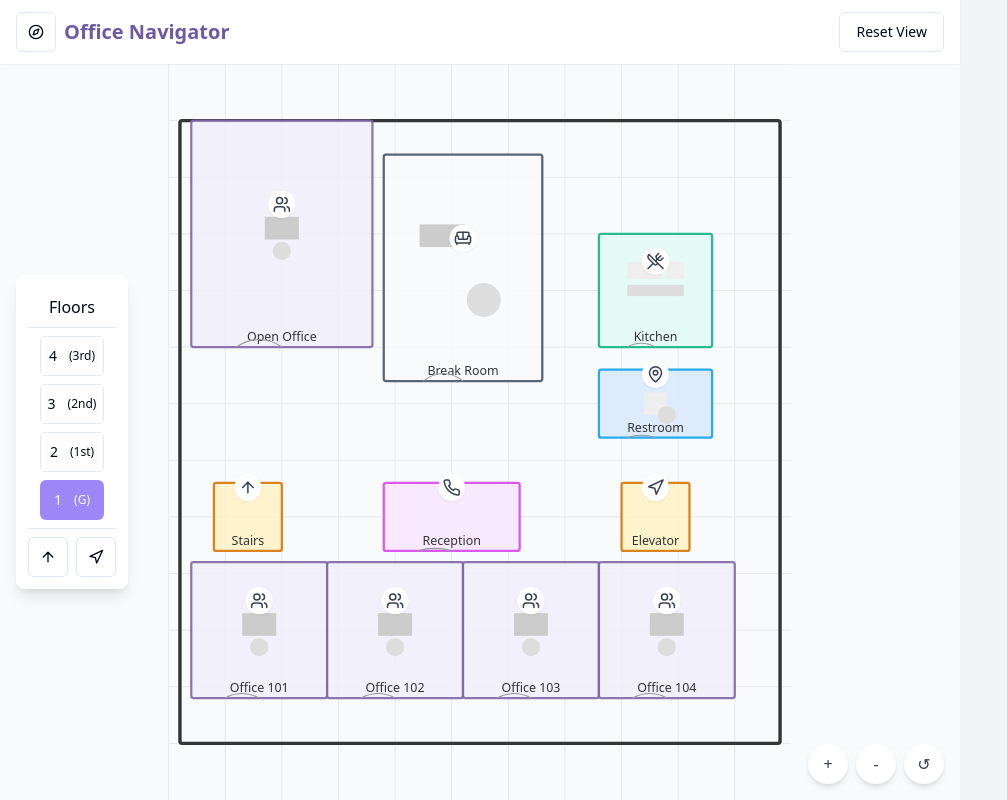
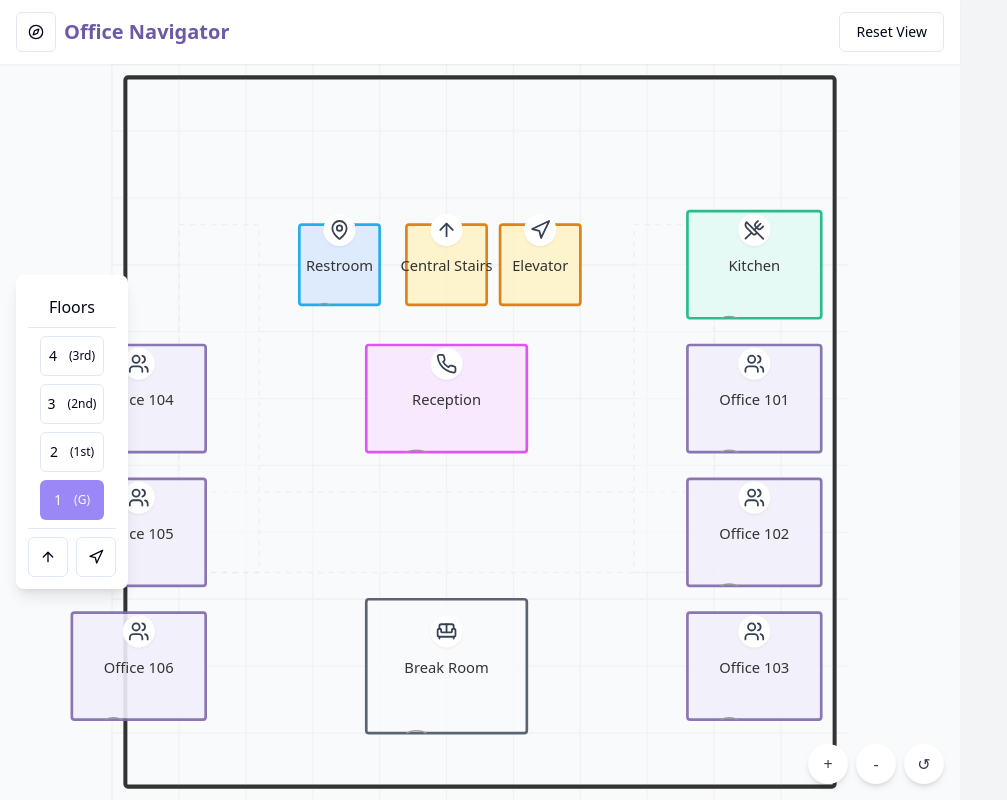
Before and after one commit to betelhmm/office-flow-navigator, a React (Vite) app: page / in a window 1280 px wide. Both pictures are taken after a click on the button 36 px from the left and 32 px from the top of the page. Shown: the top 800 px of the page, without its empty margins (0-1007 px from the left). Built offline with nearby package versions, Linux system fonts and the light colour scheme.

Commit message:
Refactor: Update map and pathfinding
Update the map to use corridors and improve the visual representation of the office layout.

```diff
--- a/src/components/TwoDMap.tsx
+++ b/src/components/TwoDMap.tsx
@@ -1,4 +1,3 @@
-
 import React, { useRef, useEffect, useState } from 'react';
 import { Room, iconByType } from '../data/buildingData';
 
@@ -22,7 +21,7 @@ const TwoDMap: React.FC<TwoDMapProps> = ({
   const [dragStart, setDragStart] = useState({ x: 0, y: 0 });
 
   const mapWidth = 550;
-  const mapHeight = 650;
+  const mapHeight = 550; // Adjusted for more square view
 
   // Handle zoom
   const handleZoom = (e: React.WheelEvent) => {
@@ -102,123 +101,9 @@ const TwoDMap: React.FC<TwoDMapProps> = ({
     );
   };
 
-  // Function to render furniture icons based on room type
-  const renderRoomFurniture = (room: Room) => {
-    switch (room.type) {
-      case 'office':
-        return (
-          <g transform={`translate(${room.width/2 - 20}, ${room.height/2 - 20})`}>
-            <rect x="5" y="5" width="30" height="20" fill="#ccc" />
-            <circle cx="20" cy="35" r="8" fill="#ddd" />
-          </g>
-        );
-      case 'meeting':
-        return (
-          <g transform={`translate(${room.width/2 - 30}, ${room.height/2 - 20})`}>
-            <rect x="5" y="10" width="50" height="30" fill="#ccc" />
-          </g>
-        );
-      case 'kitchen':
-        return (
-          <g transform={`translate(${room.width/2 - 30}, ${room.height/2 - 30})`}>
-            <rect x="5" y="5" width="30" height="15" fill="#eee" />
-            <rect x="40" y="5" width="15" height="15" fill="#eee" />
-            <rect x="5" y="25" width="50" height="10" fill="#ddd" />
-          </g>
-        );
-      case 'restroom':
-        return (
-          <g transform={`translate(${room.width/2 - 15}, ${room.height/2 - 15})`}>
-            <rect x="5" y="5" width="20" height="20" fill="#eee" />
-            <circle cx="25" cy="25" r="8" fill="#ddd" />
-          </g>
-        );
-      case 'break':
-        return (
-          <>
-            <g transform={`translate(${room.width/3 - 20}, ${room.height/3 - 10})`}>
-              <rect x="5" y="5" width="40" height="20" fill="#ccc" />
-            </g>
-            <g transform={`translate(${room.width/3*2 - 20}, ${room.height/3*2 - 20})`}>
-              <circle cx="15" cy="15" r="15" fill="#ddd" />
-            </g>
-          </>
-        );
-      default:
-        return null;
-    }
-  };
-
-  return (
-    <div
-      className="w-full h-full overflow-hidden bg-gray-50 relative"
-      onWheel={handleZoom}
-      onMouseDown={handleMouseDown}
-      onMouseMove={handleMouseMove}
-      onMouseUp={handleMouseUp}
-      onMouseLeave={handleMouseUp}
-      onTouchStart={handleTouchStart}
-      onTouchMove={handleTouchMove}
-      onTouchEnd={handleTouchEnd}
-    >
-      <svg
-        ref={svgRef}
-        width="100%"
-        height="100%"
-        viewBox={`0 0 ${mapWidth} ${mapHeight}`}
-        style={{
-          transform: `translate(${translate.x}px, ${translate.y}px) scale(${scale})`,
-          transformOrigin: 'center',
-          transition: isDragging ? 'none' : 'transform 0.1s ease-out'
-        }}
-      >
-        {/* Wall outlines */}
-        <rect
-          x="10"
-          y="50"
-          width={mapWidth - 20}
-          height={mapHeight - 100}
-          fill="none"
-          stroke="#333"
-          strokeWidth="3"
-          rx="2"
-          ry="2"
-        />
-
-        {/* Grid */}
-        <g opacity="0.1">
-          {Array.from({ length: 13 }).map((_, i) => (
-            <line
-              key={`h-${i}`}
-              x1="0"
-              y1={i * 50}
-              x2={mapWidth}
-              y2={i * 50}
-              stroke="#666"
-              strokeWidth="1"
-            />
-          ))}
-          {Array.from({ length: 11 }).map((_, i) => (
-            <line
-              key={`v-${i}`}
-              x1={i * 50}
-              y1="0"
-              x2={i * 50}
-              y2={mapHeight}
-              stroke="#666"
-              strokeWidth="1"
-            />
-          ))}
-        </g>
-
-        {/* Path */}
-        {renderPath()}
-
-        {/* Rooms */}
-        {rooms.map(room => {
-          const isSelected = selectedRoom?.id === room.id;
-          const isInPath = pathRooms?.some(pathRoom => pathRoom.id === room.id);
-
+  // Function to render room based on its type
+  const renderRoom = (room: Room) => {
+    // Define colors based on room type
     let fillColor = "#f7f7f7";
     let strokeColor = "#999999";
 
@@ -255,10 +140,17 @@ const TwoDMap: React.FC<TwoDMapProps> = ({
         fillColor = "#F9FAFB";
         strokeColor = "#4B5563";
         break;
+      case 'corridor':
+        fillColor = "#F9FAFB";
+        strokeColor = "#e2e8f0";
+        break;
     }
 
+    // Check if room is selected or in path
+    const isSelected = selectedRoom?.id === room.id;
+    const isInPath = pathRooms?.some(pathRoom => pathRoom.id === room.id);
+
     if (isSelected) {
-            strokeColor = "#9b87f5";
       strokeColor = "#9b87f5";
     }
 
@@ -266,6 +158,26 @@ const TwoDMap: React.FC<TwoDMapProps> = ({
       strokeColor = "#F97316";
     }
 
+    // Skip rendering corridors if they're not in the path and not selected
+    if (room.type === 'corridor' && !isSelected && !isInPath) {
+      return (
+        <rect
+          x={room.position.x - room.width / 2}
+          y={room.position.y - room.height / 2}
+          width={room.width}
+          height={room.height}
+          fill={fillColor}
+          stroke={strokeColor}
+          strokeWidth={1}
+          strokeDasharray="4,4"
+          opacity={0.5}
+          onClick={() => onRoomClick && onRoomClick(room.id)}
+          style={{ cursor: 'pointer' }}
+        />
+      );
+    }
+
+    // For regular rooms
     const RoomIcon = iconByType[room.type];
 
     return (
@@ -289,19 +201,11 @@ const TwoDMap: React.FC<TwoDMapProps> = ({
           opacity={isSelected ? 1 : 0.9}
         />
 
-              {/* Room furniture */}
-              <g
-                transform={`translate(${room.position.x - room.width / 2}, ${room.position.y - room.height / 2})`}
-              >
-                {renderRoomFurniture(room)}
-              </g>
-
-              {/* Room label */}
-              <g transform={`translate(${room.position.x}, ${room.position.y})`}>
-                {RoomIcon && (
+        {/* Room Icon */}
+        {room.type !== 'corridor' && RoomIcon && (
           <foreignObject
-                    x={-12}
-                    y={-38}
+            x={room.position.x - 12}
+            y={room.position.y - 38}
             width={24}
             height={24}
             style={{ overflow: 'visible' }}
@@ -312,24 +216,28 @@ const TwoDMap: React.FC<TwoDMapProps> = ({
           </foreignObject>
         )}
 
+        {/* Room label - only for non-corridors or selected/path corridors */}
+        {(room.type !== 'corridor' || isSelected || isInPath) && (
           <text
-                  x="0"
-                  y={room.height / 2 - 5}
+            x={room.position.x}
+            y={room.position.y + 5}
             textAnchor="middle"
             fill="#333"
-                  fontSize="11"
+            fontSize={room.type === 'corridor' ? "9" : "11"}
             fontWeight={isSelected ? "bold" : "normal"}
           >
             {room.name}
           </text>
-              </g>
+        )}
 
         {/* Door indicators for rooms */}
-              {room.type !== 'stairs' && room.type !== 'elevator' && (
+        {room.type !== 'stairs' &&
+         room.type !== 'elevator' &&
+         room.type !== 'corridor' && (
           <path
-                  d={`M ${room.position.x - room.width/2 + room.width/4} ${room.position.y + room.height/2}
-                      A ${room.width/4} ${room.height/4} 0 0 1
-                      ${room.position.x - room.width/2 + room.width/4 + room.width/4} ${room.position.y + room.height/2}`}
+            d={`M ${room.position.x - room.width/4} ${room.position.y + room.height/2}
+                A ${room.width/8} ${room.height/8} 0 0 1
+                ${room.position.x - room.width/4 + room.width/8} ${room.position.y + room.height/2}`}
             fill="none"
             stroke="#999"
             strokeWidth="1"
@@ -337,7 +245,90 @@ const TwoDMap: React.FC<TwoDMapProps> = ({
         )}
       </g>
     );
-        })}
+  };
+
+  return (
+    <div
+      className="w-full h-full overflow-hidden bg-gray-50 relative"
+      onWheel={handleZoom}
+      onMouseDown={handleMouseDown}
+      onMouseMove={handleMouseMove}
+      onMouseUp={handleMouseUp}
+      onMouseLeave={handleMouseUp}
+      onTouchStart={handleTouchStart}
+      onTouchMove={handleTouchMove}
+      onTouchEnd={handleTouchEnd}
+    >
+      <svg
+        ref={svgRef}
+        width="100%"
+        height="100%"
+        viewBox={`0 0 ${mapWidth} ${mapHeight}`}
+        style={{
+          transform: `translate(${translate.x}px, ${translate.y}px) scale(${scale})`,
+          transformOrigin: 'center',
+          transition: isDragging ? 'none' : 'transform 0.1s ease-out'
+        }}
+      >
+        {/* Building outline */}
+        <rect
+          x="10"
+          y="10"
+          width={mapWidth - 20}
+          height={mapHeight - 20}
+          fill="none"
+          stroke="#333"
+          strokeWidth="3"
+          rx="2"
+          ry="2"
+        />
+
+        {/* Subtle grid for reference */}
+        <g opacity="0.05">
+          {Array.from({ length: 11 }).map((_, i) => (
+            <line
+              key={`h-${i}`}
+              x1="0"
+              y1={i * 50}
+              x2={mapWidth}
+              y2={i * 50}
+              stroke="#666"
+              strokeWidth="1"
+            />
+          ))}
+          {Array.from({ length: 11 }).map((_, i) => (
+            <line
+              key={`v-${i}`}
+              x1={i * 50}
+              y1="0"
+              x2={i * 50}
+              y2={mapHeight}
+              stroke="#666"
+              strokeWidth="1"
+            />
+          ))}
+        </g>
+
+        {/* Draw corridors first (lowest layer) */}
+        {rooms
+          .filter(room => room.type === 'corridor')
+          .map(room => (
+            <React.Fragment key={room.id}>
+              {renderRoom(room)}
+            </React.Fragment>
+          ))}
+
+        {/* Draw path */}
+        {renderPath()}
+
+        {/* Draw other rooms (higher layer) */}
+        {rooms
+          .filter(room => room.type !== 'corridor')
+          .map(room => (
+            <React.Fragment key={room.id}>
+              {renderRoom(room)}
+            </React.Fragment>
+          ))}
       </svg>
 
       {/* Controls */}
--- a/src/data/buildingData.ts
+++ b/src/data/buildingData.ts
@@ -1,4 +1,3 @@
-
 import {
   MapPin, ArrowUp, Navigation, Coffee,
   Users, Phone, Presentation, Printer,
@@ -19,6 +18,7 @@ export type RoomType =
   | 'mail'
   | 'finance'
   | 'break'
+  | 'corridor'
   | 'general';
 
 export interface Room {
@@ -36,6 +36,7 @@ export interface Room {
   icon?: any;
   isAccessible?: boolean;
   rotation?: number;
+  wing?: 'north' | 'south' | 'east' | 'west' | 'central';
 }
 
 export interface Floor {
@@ -57,94 +58,130 @@ export const iconByType = {
   mail: Mail,
   finance: Calculator,
   break: Sofa,
+  corridor: Square,
   general: FileText
 };
 
-// New floor data based on the provided layout
+// Redesigned floor data with corridors and wing-based layout
 export const floors: Floor[] = [
   {
     level: 1,
     name: "Ground Floor",
     rooms: [
-      // Common areas
-      { id: "reception-1", name: "Reception", floor: 1, type: "reception", position: { x: 250, y: 400 }, width: 120, height: 60 },
-      { id: "stairs-1", name: "Stairs", floor: 1, type: "stairs", position: { x: 70, y: 400 }, width: 60, height: 60 },
-      { id: "elevator-1", name: "Elevator", floor: 1, type: "elevator", position: { x: 430, y: 400 }, width: 60, height: 60 },
-      { id: "kitchen-1", name: "Kitchen", floor: 1, type: "kitchen", position: { x: 430, y: 200 }, width: 100, height: 100 },
-      { id: "restroom-1", name: "Restroom", floor: 1, type: "restroom", position: { x: 430, y: 300 }, width: 100, height: 60 },
+      // Central area
+      { id: "reception-1", name: "Reception", floor: 1, type: "reception", position: { x: 250, y: 250 }, width: 120, height: 80, wing: "central" },
+      { id: "main-corridor-1", name: "Main Corridor", floor: 1, type: "corridor", position: { x: 250, y: 350 }, width: 400, height: 60, wing: "central" },
+      { id: "east-corridor-1", name: "East Corridor", floor: 1, type: "corridor", position: { x: 420, y: 250 }, width: 60, height: 260, wing: "east" },
+      { id: "west-corridor-1", name: "West Corridor", floor: 1, type: "corridor", position: { x: 80, y: 250 }, width: 60, height: 260, wing: "west" },
 
-      // Large open office
-      { id: "break-room-1", name: "Break Room", floor: 1, type: "break", position: { x: 260, y: 180 }, width: 140, height: 200 },
-      { id: "office-large-1", name: "Open Office", floor: 1, type: "office", position: { x: 100, y: 150 }, width: 160, height: 200 },
+      // Common facilities
+      { id: "stairs-central-1", name: "Central Stairs", floor: 1, type: "stairs", position: { x: 250, y: 150 }, width: 60, height: 60, wing: "central" },
+      { id: "elevator-1", name: "Elevator", floor: 1, type: "elevator", position: { x: 320, y: 150 }, width: 60, height: 60, wing: "central" },
+      { id: "kitchen-1", name: "Kitchen", floor: 1, type: "kitchen", position: { x: 480, y: 150 }, width: 100, height: 80, wing: "east" },
+      { id: "restroom-1", name: "Restroom", floor: 1, type: "restroom", position: { x: 170, y: 150 }, width: 60, height: 60, wing: "west" },
 
-      // Individual offices
-      { id: "office-101", name: "Office 101", floor: 1, type: "office", position: { x: 80, y: 500 }, width: 120, height: 120 },
-      { id: "office-102", name: "Office 102", floor: 1, type: "office", position: { x: 200, y: 500 }, width: 120, height: 120 },
-      { id: "office-103", name: "Office 103", floor: 1, type: "office", position: { x: 320, y: 500 }, width: 120, height: 120 },
-      { id: "office-104", name: "Office 104", floor: 1, type: "office", position: { x: 440, y: 500 }, width: 120, height: 120 },
+      // East wing offices
+      { id: "office-101", name: "Office 101", floor: 1, type: "office", position: { x: 480, y: 250 }, width: 100, height: 80, wing: "east" },
+      { id: "office-102", name: "Office 102", floor: 1, type: "office", position: { x: 480, y: 350 }, width: 100, height: 80, wing: "east" },
+      { id: "office-103", name: "Office 103", floor: 1, type: "office", position: { x: 480, y: 450 }, width: 100, height: 80, wing: "east" },
+
+      // West wing offices
+      { id: "office-104", name: "Office 104", floor: 1, type: "office", position: { x: 20, y: 250 }, width: 100, height: 80, wing: "west" },
+      { id: "office-105", name: "Office 105", floor: 1, type: "office", position: { x: 20, y: 350 }, width: 100, height: 80, wing: "west" },
+      { id: "office-106", name: "Office 106", floor: 1, type: "office", position: { x: 20, y: 450 }, width: 100, height: 80, wing: "west" },
+
+      // Break room
+      { id: "break-room-1", name: "Break Room", floor: 1, type: "break", position: { x: 250, y: 450 }, width: 120, height: 100, wing: "central" },
     ]
   },
   {
     level: 2,
     name: "First Floor",
     rooms: [
-      // Common areas
-      { id: "stairs-2", name: "Stairs", floor: 2, type: "stairs", position: { x: 70, y: 400 }, width: 60, height: 60 },
-      { id: "elevator-2", name: "Elevator", floor: 2, type: "elevator", position: { x: 430, y: 400 }, width: 60, height: 60 },
-      { id: "kitchen-2", name: "Kitchen", floor: 2, type: "kitchen", position: { x: 430, y: 200 }, width: 100, height: 100 },
-      { id: "restroom-2", name: "Restroom", floor: 2, type: "restroom", position: { x: 430, y: 300 }, width: 100, height: 60 },
+      // Central corridors
+      { id: "main-corridor-2", name: "Main Corridor", floor: 2, type: "corridor", position: { x: 250, y: 350 }, width: 400, height: 60, wing: "central" },
+      { id: "east-corridor-2", name: "East Corridor", floor: 2, type: "corridor", position: { x: 420, y: 250 }, width: 60, height: 260, wing: "east" },
+      { id: "west-corridor-2", name: "West Corridor", floor: 2, type: "corridor", position: { x: 80, y: 250 }, width: 60, height: 260, wing: "west" },
 
-      // Meeting rooms
-      { id: "meeting-201", name: "Meeting Room 201", floor: 2, type: "meeting", position: { x: 260, y: 180 }, width: 140, height: 140 },
-      { id: "meeting-202", name: "Meeting Room 202", floor: 2, type: "meeting", position: { x: 100, y: 150 }, width: 160, height: 180 },
+      // Common facilities
+      { id: "stairs-central-2", name: "Central Stairs", floor: 2, type: "stairs", position: { x: 250, y: 150 }, width: 60, height: 60, wing: "central" },
+      { id: "elevator-2", name: "Elevator", floor: 2, type: "elevator", position: { x: 320, y: 150 }, width: 60, height: 60, wing: "central" },
+      { id: "kitchen-2", name: "Kitchen", floor: 2, type: "kitchen", position: { x: 480, y: 150 }, width: 100, height: 80, wing: "east" },
+      { id: "restroom-2", name: "Restroom", floor: 2, type: "restroom", position: { x: 170, y: 150 }, width: 60, height: 60, wing: "west" },
 
-      // Individual offices
-      { id: "office-201", name: "Office 201", floor: 2, type: "office", position: { x: 80, y: 500 }, width: 120, height: 120 },
-      { id: "office-202", name: "Office 202", floor: 2, type: "office", position: { x: 200, y: 500 }, width: 120, height: 120 },
-      { id: "office-203", name: "Office 203", floor: 2, type: "office", position: { x: 320, y: 500 }, width: 120, height: 120 },
-      { id: "office-204", name: "Office 204", floor: 2, type: "office", position: { x: 440, y: 500 }, width: 120, height: 120 },
+      // Meeting rooms in central area
+      { id: "meeting-201", name: "Meeting Room 201", floor: 2, type: "meeting", position: { x: 250, y: 250 }, width: 120, height: 80, wing: "central" },
+      { id: "meeting-202", name: "Meeting Room 202", floor: 2, type: "meeting", position: { x: 250, y: 450 }, width: 120, height: 80, wing: "central" },
+
+      // East wing offices
+      { id: "office-201", name: "Office 201", floor: 2, type: "office", position: { x: 480, y: 250 }, width: 100, height: 80, wing: "east" },
+      { id: "office-202", name: "Office 202", floor: 2, type: "office", position: { x: 480, y: 350 }, width: 100, height: 80, wing: "east" },
+      { id: "office-203", name: "Office 203", floor: 2, type: "office", position: { x: 480, y: 450 }, width: 100, height: 80, wing: "east" },
+
+      // West wing offices
+      { id: "office-204", name: "Office 204", floor: 2, type: "office", position: { x: 20, y: 250 }, width: 100, height: 80, wing: "west" },
+      { id: "office-205", name: "Office 205", floor: 2, type: "office", position: { x: 20, y: 350 }, width: 100, height: 80, wing: "west" },
+      { id: "office-206", name: "Office 206", floor: 2, type: "office", position: { x: 20, y: 450 }, width: 100, height: 80, wing: "west" },
     ]
   },
   {
     level: 3,
     name: "Second Floor",
     rooms: [
-      // Common areas
-      { id: "stairs-3", name: "Stairs", floor: 3, type: "stairs", position: { x: 70, y: 400 }, width: 60, height: 60 },
-      { id: "elevator-3", name: "Elevator", floor: 3, type: "elevator", position: { x: 430, y: 400 }, width: 60, height: 60 },
-      { id: "kitchen-3", name: "Kitchen", floor: 3, type: "kitchen", position: { x: 430, y: 200 }, width: 100, height: 100 },
-      { id: "restroom-3", name: "Restroom", floor: 3, type: "restroom", position: { x: 430, y: 300 }, width: 100, height: 60 },
+      // Central corridors
+      { id: "main-corridor-3", name: "Main Corridor", floor: 3, type: "corridor", position: { x: 250, y: 350 }, width: 400, height: 60, wing: "central" },
+      { id: "east-corridor-3", name: "East Corridor", floor: 3, type: "corridor", position: { x: 420, y: 250 }, width: 60, height: 260, wing: "east" },
+      { id: "west-corridor-3", name: "West Corridor", floor: 3, type: "corridor", position: { x: 80, y: 250 }, width: 60, height: 260, wing: "west" },
 
-      // Finance department
-      { id: "finance-office", name: "Finance Department", floor: 3, type: "finance", position: { x: 260, y: 180 }, width: 140, height: 200 },
-      { id: "storage-3", name: "Storage Room", floor: 3, type: "storage", position: { x: 100, y: 150 }, width: 160, height: 200 },
+      // Common facilities
+      { id: "stairs-central-3", name: "Central Stairs", floor: 3, type: "stairs", position: { x: 250, y: 150 }, width: 60, height: 60, wing: "central" },
+      { id: "elevator-3", name: "Elevator", floor: 3, type: "elevator", position: { x: 320, y: 150 }, width: 60, height: 60, wing: "central" },
+      { id: "kitchen-3", name: "Kitchen", floor: 3, type: "kitchen", position: { x: 480, y: 150 }, width: 100, height: 80, wing: "east" },
+      { id: "restroom-3", name: "Restroom", floor: 3, type: "restroom", position: { x: 170, y: 150 }, width: 60, height: 60, wing: "west" },
 
-      // Individual offices
-      { id: "office-301", name: "Office 301", floor: 3, type: "office", position: { x: 80, y: 500 }, width: 120, height: 120 },
-      { id: "office-302", name: "Office 302", floor: 3, type: "office", position: { x: 200, y: 500 }, width: 120, height: 120 },
-      { id: "office-303", name: "Office 303", floor: 3, type: "office", position: { x: 320, y: 500 }, width: 120, height: 120 },
-      { id: "office-304", name: "Office 304", floor: 3, type: "office", position: { x: 440, y: 500 }, width: 120, height: 120 },
+      // Finance department in central area
+      { id: "finance-office", name: "Finance Department", floor: 3, type: "finance", position: { x: 250, y: 250 }, width: 120, height: 80, wing: "central" },
+      { id: "storage-3", name: "Storage Room", floor: 3, type: "storage", position: { x: 250, y: 450 }, width: 120, height: 80, wing: "central" },
+
+      // East wing offices
+      { id: "office-301", name: "Office 301", floor: 3, type: "office", position: { x: 480, y: 250 }, width: 100, height: 80, wing: "east" },
+      { id: "office-302", name: "Office 302", floor: 3, type: "office", position: { x: 480, y: 350 }, width: 100, height: 80, wing: "east" },
+      { id: "office-303", name: "Office 303", floor: 3, type: "office", position: { x: 480, y: 450 }, width: 100, height: 80, wing: "east" },
+
+      // West wing offices
+      { id: "office-304", name: "Office 304", floor: 3, type: "office", position: { x: 20, y: 250 }, width: 100, height: 80, wing: "west" },
+      { id: "office-305", name: "Office 305", floor: 3, type: "office", position: { x: 20, y: 350 }, width: 100, height: 80, wing: "west" },
+      { id: "office-306", name: "Office 306", floor: 3, type: "office", position: { x: 20, y: 450 }, width: 100, height: 80, wing: "west" },
     ]
   },
   {
     level: 4,
     name: "Third Floor",
     rooms: [
-      // Common areas
-      { id: "stairs-4", name: "Stairs", floor: 4, type: "stairs", position: { x: 70, y: 400 }, width: 60, height: 60 },
-      { id: "elevator-4", name: "Elevator", floor: 4, type: "elevator", position: { x: 430, y: 400 }, width: 60, height: 60 },
-      { id: "kitchen-4", name: "Kitchen", floor: 4, type: "kitchen", position: { x: 430, y: 200 }, width: 100, height: 100 },
-      { id: "restroom-4", name: "Restroom", floor: 4, type: "restroom", position: { x: 430, y: 300 }, width: 100, height: 60 },
+      // Central corridors
+      { id: "main-corridor-4", name: "Main Corridor", floor: 4, type: "corridor", position: { x: 250, y: 350 }, width: 400, height: 60, wing: "central" },
+      { id: "east-corridor-4", name: "East Corridor", floor: 4, type: "corridor", position: { x: 420, y: 250 }, width: 60, height: 260, wing: "east" },
+      { id: "west-corridor-4", name: "West Corridor", floor: 4, type: "corridor", position: { x: 80, y: 250 }, width: 60, height: 260, wing: "west" },
 
-      // Executive offices
-      { id: "exec-office", name: "Executive Office", floor: 4, type: "office", position: { x: 260, y: 180 }, width: 140, height: 200 },
-      { id: "meeting-401", name: "Board Room", floor: 4, type: "meeting", position: { x: 100, y: 150 }, width: 160, height: 180 },
+      // Common facilities
+      { id: "stairs-central-4", name: "Central Stairs", floor: 4, type: "stairs", position: { x: 250, y: 150 }, width: 60, height: 60, wing: "central" },
+      { id: "elevator-4", name: "Elevator", floor: 4, type: "elevator", position: { x: 320, y: 150 }, width: 60, height: 60, wing: "central" },
+      { id: "kitchen-4", name: "Kitchen", floor: 4, type: "kitchen", position: { x: 480, y: 150 }, width: 100, height: 80, wing: "east" },
+      { id: "restroom-4", name: "Restroom", floor: 4, type: "restroom", position: { x: 170, y: 150 }, width: 60, height: 60, wing: "west" },
 
-      // Individual offices
-      { id: "office-401", name: "Office 401", floor: 4, type: "office", position: { x: 80, y: 500 }, width: 120, height: 120 },
-      { id: "office-402", name: "Office 402", floor: 4, type: "office", position: { x: 200, y: 500 }, width: 120, height: 120 },
-      { id: "office-403", name: "Office 403", floor: 4, type: "office", position: { x: 320, y: 500 }, width: 120, height: 120 },
-      { id: "office-404", name: "Office 404", floor: 4, type: "office", position: { x: 440, y: 500 }, width: 120, height: 120 },
+      // Executive offices in central area
+      { id: "exec-office", name: "Executive Office", floor: 4, type: "office", position: { x: 250, y: 250 }, width: 120, height: 80, wing: "central" },
+      { id: "boardroom", name: "Boardroom", floor: 4, type: "meeting", position: { x: 250, y: 450 }, width: 120, height: 80, wing: "central" },
+
+      // East wing offices
+      { id: "office-401", name: "Office 401", floor: 4, type: "office", position: { x: 480, y: 250 }, width: 100, height: 80, wing: "east" },
+      { id: "office-402", name: "Office 402", floor: 4, type: "office", position: { x: 480, y: 350 }, width: 100, height: 80, wing: "east" },
+      { id: "office-403", name: "Office 403", floor: 4, type: "office", position: { x: 480, y: 450 }, width: 100, height: 80, wing: "east" },
+
+      // West wing offices
+      { id: "office-404", name: "Office 404", floor: 4, type: "office", position: { x: 20, y: 250 }, width: 100, height: 80, wing: "west" },
+      { id: "office-405", name: "Office 405", floor: 4, type: "office", position: { x: 20, y: 350 }, width: 100, height: 80, wing: "west" },
+      { id: "office-406", name: "Office 406", floor: 4, type: "office", position: { x: 20, y: 450 }, width: 100, height: 80, wing: "west" },
     ]
   }
 ];
```
Also changed, not shown: src/components/NavigationInterface.tsx (+14 -2 lines), src/utils/pathfinding.ts (+72 -22 lines). Lines whose indentation alone changed are shown as unchanged.
